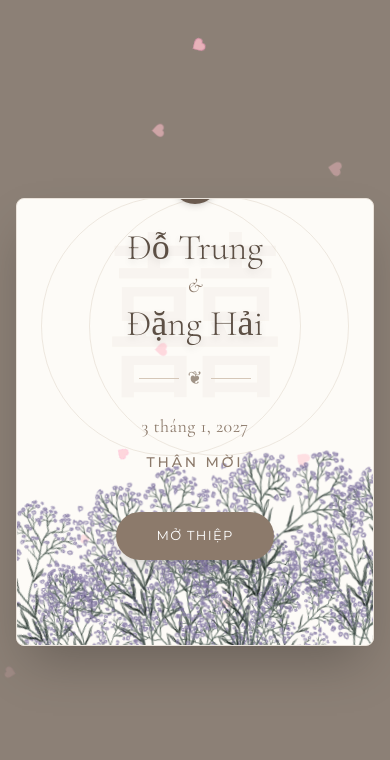
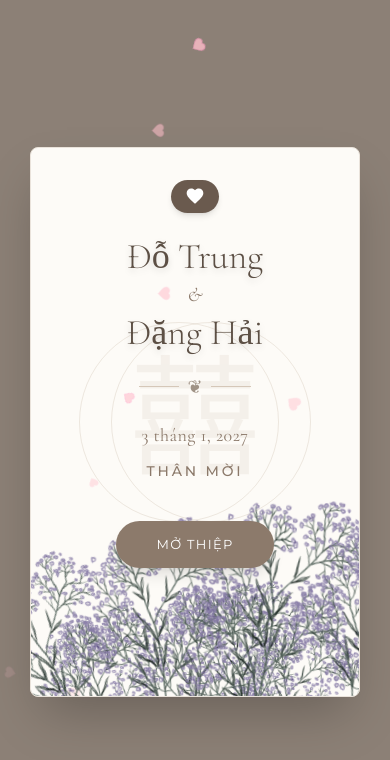
Before and after one commit to trungdodo99-dotcom/thiep-cuoi, a Next.js app: page / in a window 390 px wide. Shown: the top 760 px of the page. Built offline with nearby package versions, Linux system fonts and the light colour scheme.

Commit message:
Fix bug giao dien Mobile va can giua Watermark

```diff
--- a/app/page.tsx
+++ b/app/page.tsx
@@ -71,8 +71,8 @@ export default function WeddingCardPage() {
           ))}
         </div>
 
-        {/* Khung Bìa Thư */}
-        <div className="relative bg-[#FDFBF7] w-full max-w-md aspect-[4/5] md:aspect-[3/4] rounded-lg shadow-2xl overflow-hidden flex flex-col items-center justify-center border border-[#EAE3DB]">
+        {/* Khung Bìa Thư - Tinh chỉnh tỷ lệ cho Mobile để không bao giờ bị lùn */}
+        <div className="relative bg-[#FDFBF7] w-[92%] sm:w-full max-w-md aspect-[3/4] min-h-[550px] md:min-h-[600px] rounded-lg shadow-2xl overflow-hidden flex flex-col items-center justify-center border border-[#EAE3DB]">
 
           {/* Hạt rơi bên trong bìa */}
           <div className="absolute inset-0 pointer-events-none overflow-hidden z-20">
@@ -84,16 +84,16 @@ export default function WeddingCardPage() {
           </div>
 
           {/* ============================================== */}
-          {/* HỌA TIẾT IN CHÌM (WATERMARK) HIỆN ĐẠI (z-10) */}
+          {/* HỌA TIẾT IN CHÌM CĂN GIỮA TUYỆT ĐỐI (z-10) */}
           {/* ============================================== */}
           <div className="absolute inset-0 flex flex-col items-center justify-center pointer-events-none z-10 overflow-hidden">
-             {/* Vòng tròn nhẫn đan xen tinh tế */}
-             <div className="absolute flex items-center justify-center -translate-y-24">
-                <div className="absolute w-[260px] h-[260px] border-[1px] border-[#D5C7B8] rounded-full opacity-40 -translate-x-6"></div>
-                <div className="absolute w-[260px] h-[260px] border-[1px] border-[#D5C7B8] rounded-full opacity-40 translate-x-6"></div>
+             {/* Vòng tròn nhẫn */}
+             <div className="absolute flex items-center justify-center">
+                <div className="absolute w-[200px] h-[200px] md:w-[240px] md:h-[240px] border-[1px] border-[#D5C7B8] rounded-full opacity-40 -translate-x-4 md:-translate-x-6"></div>
+                <div className="absolute w-[200px] h-[200px] md:w-[240px] md:h-[240px] border-[1px] border-[#D5C7B8] rounded-full opacity-40 translate-x-4 md:translate-x-6"></div>
              </div>
-             {/* Chữ Hỷ lớn, làm mờ ảo vào nền */}
-             <div className="text-[180px] font-serif text-[#D5C7B8] opacity-[0.12] select-none -translate-y-24">
+             {/* Chữ Hỷ */}
+             <div className="text-[130px] md:text-[160px] font-serif text-[#D5C7B8] opacity-20 select-none">
                 囍
              </div>
           </div>
@@ -126,8 +126,11 @@ export default function WeddingCardPage() {
              ))}
           </div>
 
-          {/* CHỮ VÀ NÚT (z-40) - Đã sửa -mt-32 để kéo cao hẳn lên */}
-          <div className="relative z-40 flex flex-col items-center text-center px-6 w-full -mt-32">
+          {/* ============================================== */}
+          {/* CHỮ VÀ NÚT (z-40) - Thiết kế lại khung đệm (Padding) */}
+          {/* Đệm dưới (pb-32) để né hoa, đệm trên (pt-8) để né viền trên */}
+          {/* ============================================== */}
+          <div className="relative z-40 flex flex-col items-center justify-center text-center px-6 w-full h-full pt-8 pb-32 md:pb-36">
             <div className="bg-[#6A5A4E] w-12 h-12 rounded-full flex items-center justify-center shadow-md mb-6 pointer-events-none">
               <svg className="w-5 h-5 text-white" fill="currentColor" viewBox="0 0 24 24"><path d="M12 21.35l-1.45-1.32C5.4 15.36 2 12.28 2 8.5 2 5.42 4.42 3 7.5 3c1.74 0 3.41.81 4.5 2.09C13.09 3.81 14.76 3 16.5 3 19.58 3 22 5.42 22 8.5c0 3.78-3.4 6.86-8.55 11.54L12 21.35z"/></svg>
             </div>
```
